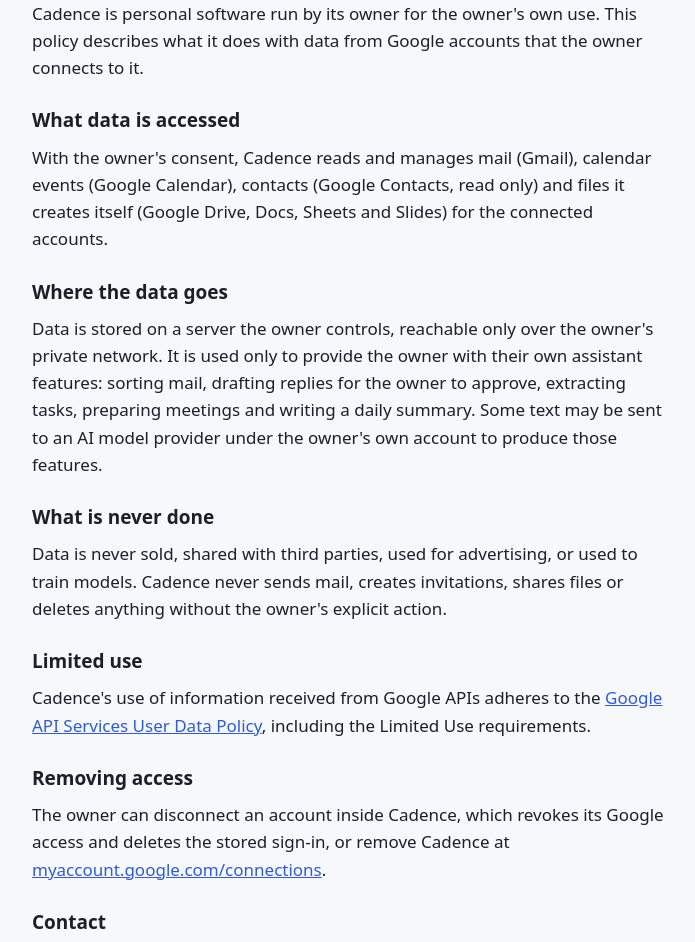
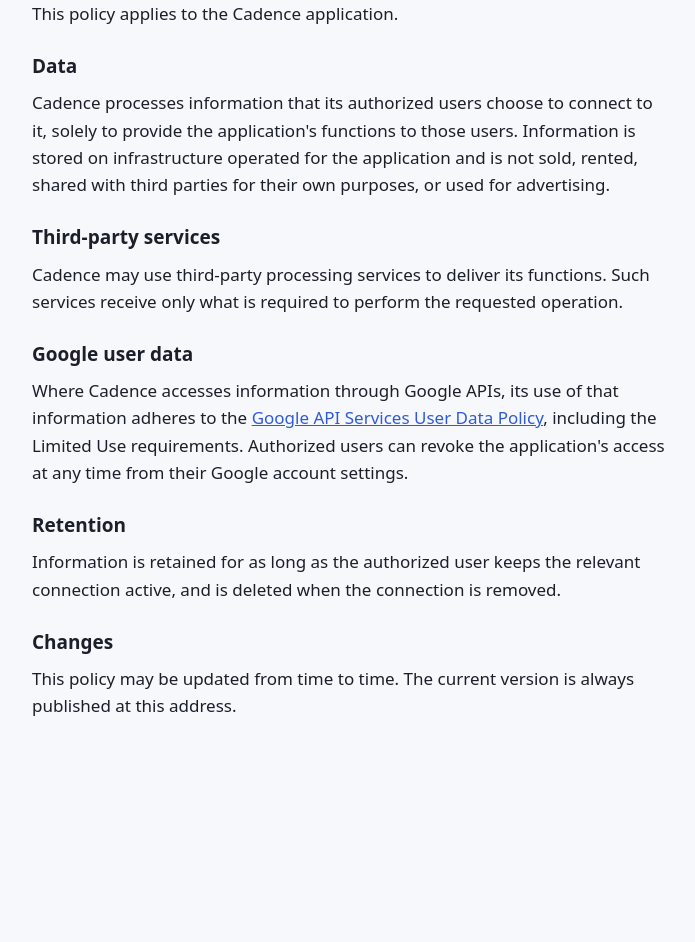
Before and after one commit to HughJanis-Labs/site, a plain HTML site: page privacy.html in a window 1280 px wide. Shown: the part 105-1047 px from the top of the page, without its empty margins (288-983 px from the left). After the commit the page ends 887 px from the top, so only its background shows below. Drawn offline with Linux system fonts and the light colour scheme.

Commit message:
Generic corporate wording; no specifics, no identifying details
Co-Authored-By: Claude Fable 5.1 <noreply@anthropic.com>

```diff
--- a/privacy.html
+++ b/privacy.html
@@ -3,7 +3,7 @@
 <head>
 <meta charset="utf-8">
 <meta name="viewport" content="width=device-width, initial-scale=1">
-<title>Cadence privacy policy</title>
+<title>Privacy policy</title>
 <style>
   body { margin: 0; padding: 48px 20px; font: 17px/1.6 system-ui, sans-serif; color: #1b1f2a; background: #f7f8fb; }
   main { max-width: 640px; margin: 0 auto; }
@@ -15,26 +15,23 @@
 </head>
 <body>
 <main>
-  <h1>Cadence privacy policy</h1>
-  <p>Cadence is personal software run by its owner for the owner's own use. This policy describes what it does with data from Google accounts that the owner connects to it.</p>
+  <h1>Privacy policy</h1>
+  <p>This policy applies to the Cadence application.</p>
 
-  <h2>What data is accessed</h2>
-  <p>With the owner's consent, Cadence reads and manages mail (Gmail), calendar events (Google Calendar), contacts (Google Contacts, read only) and files it creates itself (Google Drive, Docs, Sheets and Slides) for the connected accounts.</p>
+  <h2>Data</h2>
+  <p>Cadence processes information that its authorized users choose to connect to it, solely to provide the application's functions to those users. Information is stored on infrastructure operated for the application and is not sold, rented, shared with third parties for their own purposes, or used for advertising.</p>
 
-  <h2>Where the data goes</h2>
-  <p>Data is stored on a server the owner controls, reachable only over the owner's private network. It is used only to provide the owner with their own assistant features: sorting mail, drafting replies for the owner to approve, extracting tasks, preparing meetings and writing a daily summary. Some text may be sent to an AI model provider under the owner's own account to produce those features.</p>
+  <h2>Third-party services</h2>
+  <p>Cadence may use third-party processing services to deliver its functions. Such services receive only what is required to perform the requested operation.</p>
 
-  <h2>What is never done</h2>
-  <p>Data is never sold, shared with third parties, used for advertising, or used to train models. Cadence never sends mail, creates invitations, shares files or deletes anything without the owner's explicit action.</p>
+  <h2>Google user data</h2>
+  <p>Where Cadence accesses information through Google APIs, its use of that information adheres to the <a href="https://developers.google.com/terms/api-services-user-data-policy">Google API Services User Data Policy</a>, including the Limited Use requirements. Authorized users can revoke the application's access at any time from their Google account settings.</p>
 
-  <h2>Limited use</h2>
-  <p>Cadence's use of information received from Google APIs adheres to the <a href="https://developers.google.com/terms/api-services-user-data-policy">Google API Services User Data Policy</a>, including the Limited Use requirements.</p>
+  <h2>Retention</h2>
+  <p>Information is retained for as long as the authorized user keeps the relevant connection active, and is deleted when the connection is removed.</p>
 
-  <h2>Removing access</h2>
-  <p>The owner can disconnect an account inside Cadence, which revokes its Google access and deletes the stored sign-in, or remove Cadence at <a href="https://myaccount.google.com/connections">myaccount.google.com/connections</a>.</p>
-
-  <h2>Contact</h2>
-  <p>The application's support contact is the email address shown on its Google consent screen.</p>
+  <h2>Changes</h2>
+  <p>This policy may be updated from time to time. The current version is always published at this address.</p>
 </main>
 </body>
 </html>
```
Also changed, not shown: index.html (+3 -5 lines), terms.html (+7 -6 lines), 1 other file.
